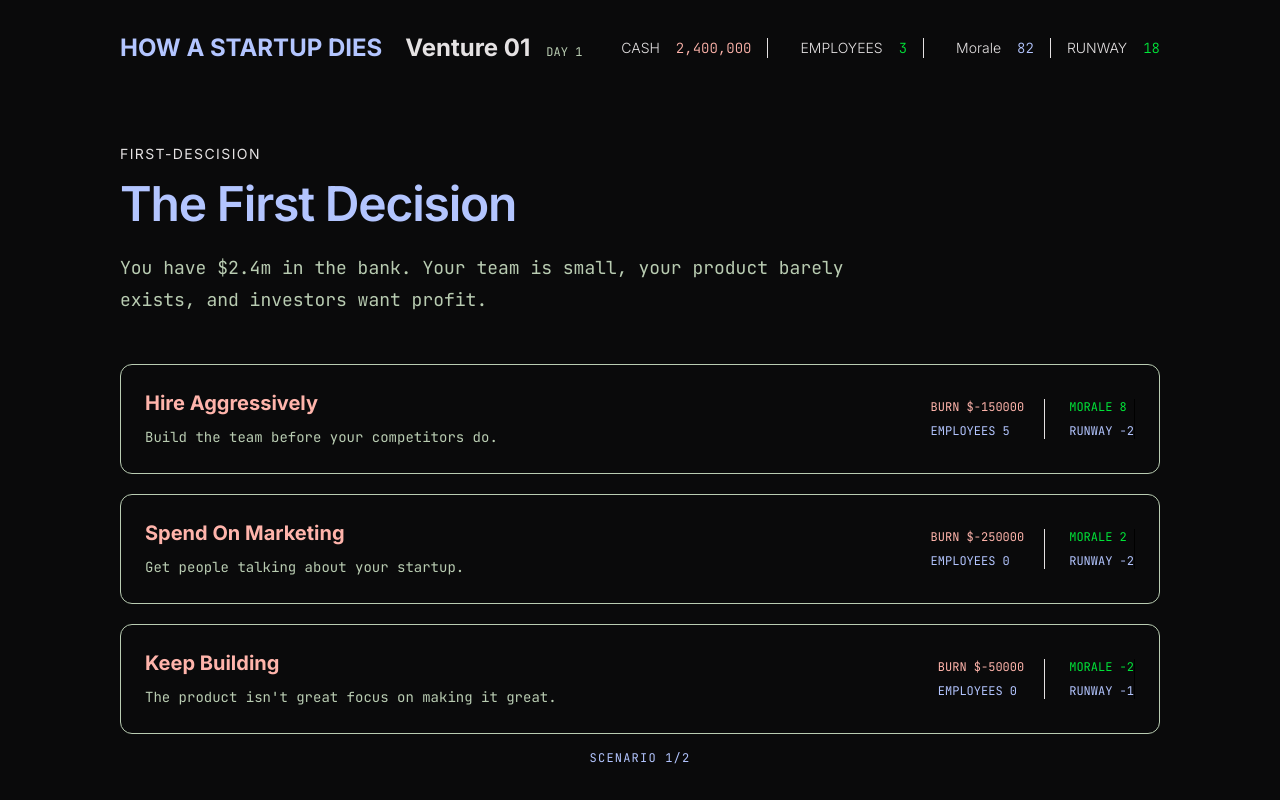
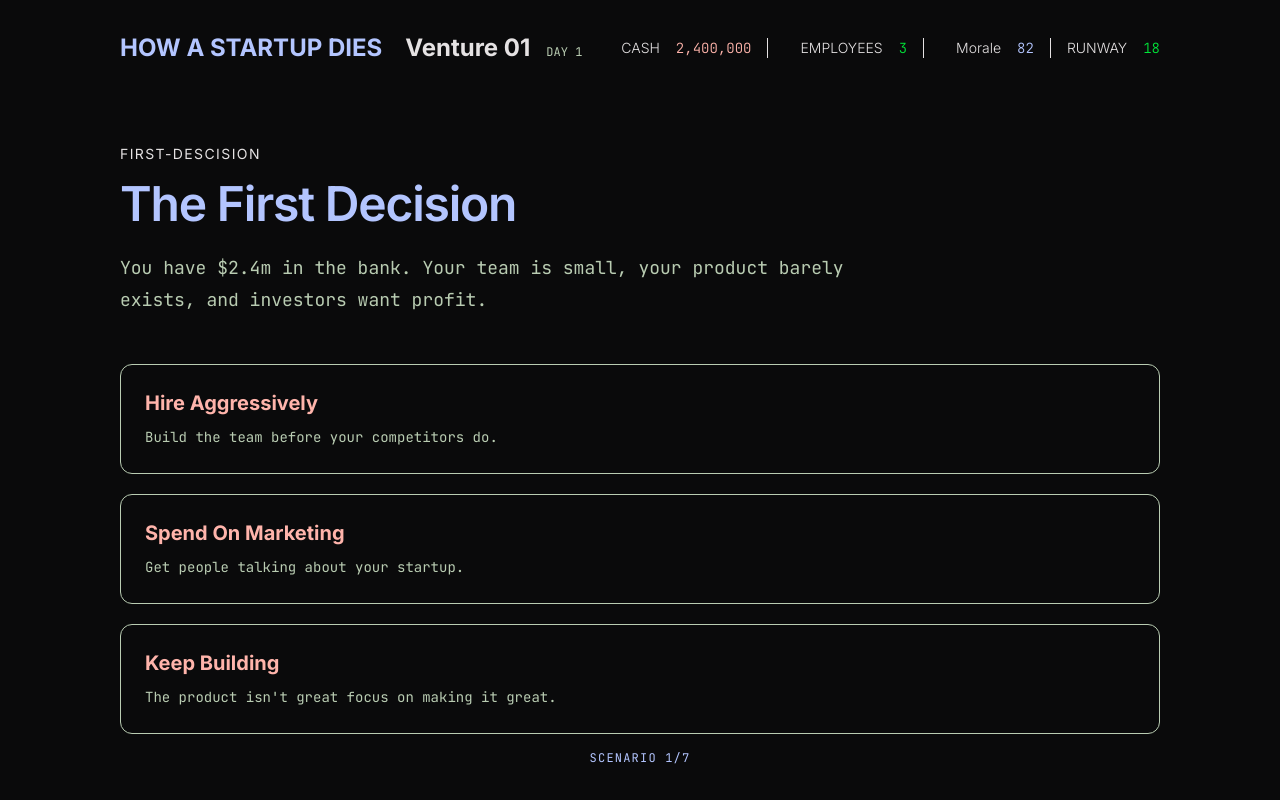
Before and after one commit to akshansh-kakkkar/How-a-startup-dies, a Next.js app: page / in a window 1280 px wide. Built offline with nearby package versions, Linux system fonts and the light colour scheme.

Commit message:
feat:done with the main functionality of the applicatio

```diff
--- a/app/components/Beginning.tsx
+++ b/app/components/Beginning.tsx
@@ -15,9 +15,9 @@ export default function Beginning(){
     const scenario = scenarios[currentScenario]
     return(
         <div className="mt-20 max-w-3xl  mx-24">
-            <p className={`text-sm uppercase tracking-widest text-[#E5E2E3] ${inter.className}`}>{scenario.id}</p>
-            <h2 className={`mt-4 text-5xl font-semibold tracking-tight text-[#B3C5FF] ${inter.className}`}>{scenario.title}</h2>
-            <p className={`${jetBrainsMono.className} mt-6 text-lg leading-8 text-[#B9CCB2]`}>{scenario.description}</p>
+            <p className={`text-sm uppercase tracking-widest text-[#E5E2E3] ${inter.className}`}>{scenario?.id}</p>
+            <h2 className={`mt-4 text-5xl font-semibold tracking-tight text-[#B3C5FF] ${inter.className}`}>{scenario?.title}</h2>
+            <p className={`${jetBrainsMono.className} mt-6 text-lg leading-8 text-[#B9CCB2]`}>{scenario?.description}</p>
         </div>
     )
 }
--- a/app/components/Choices.tsx
+++ b/app/components/Choices.tsx
@@ -4,7 +4,7 @@ import { scenarios } from '../game/scenario';
 import { useState } from "react";
 import { useGameStore } from '../store/GameStore';
 import DecisionMade from "./DecisionMade";
-import getNextScenario from "../game/engine";
+import GameOver from "./GameOver";
 const inter = Inter({
     subsets: ['latin']
 })
@@ -18,12 +18,9 @@ export default function Choices() {
     const scenario = scenarios[currentScenario];
     const gameState = useGameStore((state) => state.gameState);
     const applyEffects = useGameStore((state) => state.applyEffects);
-
-
+    const restartGame = useGameStore((state)=>state.restartGame)
     if (!scenario) {
-        return (
-            <div>You have reached the end of chapter</div>
-        )
+        return <GameOver onRestart={restartGame} />
     }
     const selectedChoiceData = scenario.choices.find(
         (choice) => choice.id === selectedChoice
@@ -49,7 +46,7 @@ export default function Choices() {
                                 </h3>
                                 <p className={`${jetBrainsMono.className} mt-2 text-sm leading-6 text-[#B9CCB2]`}>{choice.description}</p>
                             </div>
-                            <div className={`text-xs flex gap-6 uppercase ${jetBrainsMono.className}`}>
+                            <div className={`text-xs hidden flex gap-6 uppercase ${jetBrainsMono.className}`}>
                                 <div className="border-r border-[#E5E2E3] pr-5 flex flex-col gap-2 ">
                                     <p className="text-[#FFB4AB]">Burn ${choice.effects.cash}</p>
                                     <p className="text-[#B3C5FF]">Employees {choice.effects.employee}</p>
@@ -66,11 +63,12 @@ export default function Choices() {
             {
                 selectedChoiceData && (
                     <DecisionMade choice={selectedChoiceData} onNext={() => {
-                        const next = getNextScenario(currentScenario, gameState);
                         setSelectedChoice(null);
-                        if (next !== null) {
-                            nextScenario(next);
+                        if (currentScenario === scenarios.length - 1) {
+                            nextScenario();
+                            return;
                         }
+                        nextScenario();
                     }} />
                 )
             }
--- a/app/components/DecisionMade.tsx
+++ b/app/components/DecisionMade.tsx
@@ -33,10 +33,10 @@ export default function DecisionMade({
             <div className={`mt-4 border-[#E5E2E3] border-t w-150`} />
             <div className={`flex  mt-4  uppercase text-sm ${jetBrainsMono.className} items-center text-center ${choice.effects.cash > 0  ? "text-[#00E639]" : "text-[#FFB4AB]"} `}>
 
-                <p className="w-28 text-left">Cash($)</p>
+                <p className="w-28 text-left">Cash</p>
                 <p className="w-28 text-left">
                     {choice.effects.cash > 0 ? "+" : ""}
-                    {choice.effects.cash.toLocaleString()}
+                    ${choice.effects.cash.toLocaleString()}
                 </p>
             </div>
             <div className={`flex uppercase mt-2 text-sm ${jetBrainsMono.className} items-center text-center ${choice.effects.employee > 0  ? "text-[#00E639]" : "text-[#FFB4AB]"} `}>
--- /dev/null
+++ b/app/components/GameOver.tsx
@@ -0,0 +1,28 @@
+import { RotateCcw } from "lucide-react";
+import { Inter, JetBrains_Mono } from "next/font/google"
+
+const inter = Inter({
+    subsets: ['latin']
+})
+
+const jetBrainsMono = JetBrains_Mono({
+    subsets: ['latin']
+})
+type GameOverProps = {
+    onRestart: () => void;
+}
+export default function GameOver({ onRestart }: GameOverProps) {
+    return (
+        <div className="fixed inset-0 z-50 gap-8 flex flex-col items-center justify-center text-center bg-black/70 backdrop-blur-sm">
+            <p className={`${jetBrainsMono.className} text-[#00E639] text-2xl font-bold`}>Day 180</p>
+            <h1 className={`text-2xl ${inter.className} text-[#00E639] font-bold`}>Your Startup Died</h1>
+            <p className={`text-mdA text-[#00E639] ${jetBrainsMono.className} `}>Congratulations. You successfully turned $2.4M into a very expensive learning experience.</p>
+            <div className="z-500">
+                <video src={'/Explosion.mp4'} autoPlay loop muted width={500} height={500} className="rounded-lg" />
+            </div>
+            <button className="absolute bottom-12 bg-[#B3C5FF] p-2 text-black rounded-full cursor-pointer hover:scale-[115%] transition-all duration-300" onClick={onRestart}>
+                <RotateCcw />
+            </button>
+        </div>
+    )
+}
--- a/app/components/Navbar.tsx
+++ b/app/components/Navbar.tsx
@@ -12,7 +12,7 @@ const jetBrainsMono = JetBrains_Mono({
 export default function Navbar() {
     const gameState = useGameStore((state) => state.gameState)
     const currentScenario = useGameStore((state) => state.currentScenario);
-    const day = scenarios[currentScenario].day;
+    const day = scenarios[currentScenario]?.day;
     return (
         <div className="flex items-center justify-between px-24">
             <div className={`${inter.className} text-2xl font-bold text-[#B3C5FF] uppercase`}>
--- a/app/components/progressIndicator.tsx
+++ b/app/components/progressIndicator.tsx
@@ -8,6 +8,9 @@ const jetBrainsMono = JetBrains_Mono({
 })
 export default function ProgressIndicator(){
     const currentScenario = useGameStore((state)=>state.currentScenario);
+    if(currentScenario>= scenarios.length){
+        return null;
+    }
     return(
         <p className={`${jetBrainsMono.className} text-[#B3C5FF] text-xs uppercase tracking-widest w-full flex justify-center items-center mt-4 `}>
            Scenario {currentScenario + 1}/{scenarios.length}
--- a/app/game/engine.ts
+++ b/app/game/engine.ts
@@ -1,17 +1,17 @@
-import { scenarios } from './scenario';
-import { GameState } from './types';
-export default function getNextScenario(
-    currentScenario: number,
-    gameState: GameState) {
-    for (
-        let index = currentScenario + 1;
-        index <scenarios.length;
-        index++
-        ) {
-        if (scenarios[index].condition(gameState)) {
+// import { scenarios } from './scenario';
+// import { GameState } from './types';
+// export default function getNextScenario(
+//     currentScenario: number,
+//     gameState: GameState) {
+//     for (
+//         let index = currentScenario + 1;
+//         index <scenarios.length;
+//         index++
+//         ) {
+//         if (scenarios[index].condition(gameState)) {
 
-            return index;
-        }
-    }
-    return null;
-}
+//             return index;
+//         }
+//     }
+//     return null;
+// }
--- a/app/game/scenario.ts
+++ b/app/game/scenario.ts
@@ -1,87 +1,292 @@
+import { title } from "process"
 import { GameState } from "./types"
 export const scenarios = [
     {
-        id : "first-descision",
-        day : 1,
-        title : "The First Decision",
-        description : "You have $2.4m in the bank. Your team is small, your product barely exists, and investors want profit.",
-        condition : (state : GameState)=>true,
-        choices : [
+        id: "first-descision",
+        day: 1,
+        title: "The First Decision",
+        description: "You have $2.4m in the bank. Your team is small, your product barely exists, and investors want profit.",
+        choices: [
             {
-                id : "hire",
-                title : "Hire aggressively",
-                description : "Build the team before your competitors do.",
-                effects : {
-                    cash : -150000,
-                    employee : 5,
-                    morale : 8,
-                    runway : -2,
+                id: "hire",
+                title: "Hire aggressively",
+                description: "Build the team before your competitors do.",
+                effects: {
+                    cash: -150000,
+                    employee: 5,
+                    morale: 8,
+                    runway: -2,
                 }
             },
             {
-                id : "marketing",
-                title : "Spend on Marketing",
-                description : "Get people talking about your startup.",
-                effects : {
-                    cash : -250000,
-                    employee : 0,
-                    morale : 2,
-                    runway : -2
+                id: "marketing",
+                title: "Spend on Marketing",
+                description: "Get people talking about your startup.",
+                effects: {
+                    cash: -250000,
+                    employee: 0,
+                    morale: 2,
+                    runway: -2
                 }
             },
             {
-                id : "product",
-                title : "Keep Building",
-                description : "The product isn't great focus on making it great.",
-                effects : {
-                    cash : -50000,
-                    employee : 0,
-                    morale : -2,
-                    runway :-1
+                id: "product",
+                title: "Keep Building",
+                description: "The product isn't great focus on making it great.",
+                effects: {
+                    cash: -50000,
+                    employee: 0,
+                    morale: -2,
+                    runway: -1
                 }
             }
         ]
     },
     {
-        id : "first-hire",
-        day : 30,
-        title : "The Team Is Growing",
-        description : "Your team has grown quickly. Everyone is excited but your monthly expenses are climbing.",
-        condition : (state : GameState)=> true,
-        choices : [
+        id: "first-hire",
+        day: 30,
+        title: "The Team Is Growing",
+        description: "Your team has grown quickly. Everyone is excited but your monthly expenses are climbing.",
+        choices: [
             {
-                id : "office",
-                title : "Rent a fance office",
-                description : "A great workspace will attract even more clients.",
-                effects : {
-                    cash : -120000,
-                    employee : 0,
-                    morale : 8,
-                    runway : -1
+                id: "office",
+                title: "Rent a fancy office",
+                description: "A great workspace will attract even more clients.",
+                effects: {
+                    cash: -120000,
+                    employee: 0,
+                    morale: 8,
+                    runway: -1
                 }
             },
             {
-                id : "hire-more",
-                title : "Hire even more people",
-                description : "More engineers means we can build faster.",
-                effects : {
-                    cash : -200000,
-                    employee : 4,
-                    morale : 4,
-                    runway : -2,
+                id: "hire-more",
+                title: "Hire even more people",
+                description: "More engineers means we can build faster.",
+                effects: {
+                    cash: -200000,
+                    employee: 4,
+                    morale: 4,
+                    runway: -2,
                 }
             },
-                {
-                    id : "cut-costs",
-                    title : "Cut Some Expenses",
-                    description : "Keep the company lean while you figure things out.",
-                    effects : {
-                        cash : 50000,
-                        employee : -1,
-                        morale : -10,
-                        runway : 2
-                    }
+            {
+                id: "cut-costs",
+                title: "Cut Some Expenses",
+                description: "Keep the company lean while you figure things out.",
+                effects: {
+                    cash: 50000,
+                    employee: -1,
+                    morale: -10,
+                    runway: 2
+                }
+            },
+        ]
+    },
+    {
+        id: "product-pressure",
+        day: 60,
+        title: "Everyone Wants a Roadmap",
+        description: "The team is growing, but nobody knows what to build next. Your investors want profit and engineers want direction.",
+        choices: [
+            {
+                id: "build-everything",
+                title: "Build everything",
+                description: "Give every team the resources they need and figure it out later.",
+                effects: {
+                    cash: -180000,
+                    employee: 0,
+                    morale: 6,
+                    runway: -2,
                 },
+            },
+            {
+                id: "hire-engineers",
+                title: "Hire Engineers",
+                description: "Bring in someone who can turn the chaos into a roadmap.",
+                effects: {
+                    cash: -100000,
+                    employee: 1,
+                    morale: 4,
+                    runway: 1,
+                }
+            },
+            {
+                id: "cut-features",
+                title: "Cut Half the Roadmap",
+                description: "Pick one thing and force everyone to focus on it.",
+                effects: {
+                    cash: -20000,
+                    employee: 0,
+                    morale: -8,
+                    runway: 1
+                }
+            }
+        ]
+    },
+    {
+        id: "investor-meeting",
+        title: "The Investor Meeting",
+        day: 90,
+        description: "Your investors want to know why you have spent millions of dollars and still don't have a product people actually want.",
+        choices: [
+            {
+                id: "lie",
+                title: "Tell them everything is fine",
+                description: "Confidence is the key. Surely nobody will notice",
+                effects: {
+                    cash: 0,
+                    employee: 0,
+                    morale: 5,
+                    runway: 0,
+                },
+            },
+            {
+                id: "blame",
+                title: "Blame the Market",
+                description: "It isn't your fault. The market doesn't simply understand you are genius.",
+                effects: {
+                    cash: 0,
+                    employee: 0,
+                    morale: -5,
+                    runway: 0
+                }
+            },
+            {
+                id: "raise",
+                title: "Ask for Money",
+                description: "If 2.4M wasn't enough, maybe another 5M will fix everything.",
+                effects: {
+                    cash: 5000000,
+                    employee: 2,
+                    morale: 5,
+                    runway: 6,
+                }
+            }
+        ]
+    },
+    {
+        id: "growth-at-all-costs",
+        day: 120,
+        title: "Growth Is Everything",
+        description: "Your investors are obsessed with the growth. Nobody knows what the number means anymore, but they keep going up. So everyone is happy!",
+        choices: [
+            {
+                id: "free-product",
+                title: "Make Everything Free",
+                description: "Users love free stuff. We will figure out the revenue later.",
+                effects: {
+                    cash: -300000,
+                    employee: 0,
+                    morale: 8,
+                    runway: -3,
+                }
+            },
+            {
+                id: "growth-team",
+                title: "Hire a Growth team",
+                description: "Hire twelve people whose job is  to make the graph go up and to the right.",
+                effects: {
+                    cash: -400000,
+                    employee: 12,
+                    morale: 3,
+                    runway: -4,
+                }
+            },
+            {
+                id: "fake-growth",
+                title: "Pretend to be in profit",
+                description: "Techinically, if you count things differently, growth is encridible.",
+                effects: {
+                    cash: 0,
+                    employee: 0,
+                    morale: -5,
+                    runway: 0,
+                },
+            }
+        ]
+    },
+    {
+        id: "employee-revolt",
+        day: 150,
+        title: "People Are Leaving",
+        description: "Three engineers resigned this morning. HR says morale is low. Your solution is to schedule a meeting about morale.",
+        choices: [
+            {
+                id: "pizza",
+                title: "Order more pizza",
+                description: "Nothing says company culture like free pizza at 11 PM.",
+                effects: {
+                    cash: -25000,
+                    employee: -1,
+                    morale: 8,
+                    runway: -1,
+                }
+            },
+            {
+                id: "retreat",
+                title: "Organise a company retreat",
+                description: "Take everyone somewhere expensive and pretend the problems dont exist.",
+                effects: {
+                    cash: -150000,
+                    employee: -2,
+                    morale: 12,
+                    runway: -2,
+                }
+            },
+            {
+                id: "ignore",
+                title: "Ignore It",
+                description: "If nobody talks about the problem, technically there isn't one.",
+                effects: {
+                    cash: 0,
+                    employee: -4,
+                    morale: -20,
+                    runway: 0,
+                }
+            },
+
+        ]
+    },
+    {
+        id: "the-end",
+        day: 180,
+        title: "The Board Meeting",
+        description: "The board has called the emergency meeting. Nobody knows where the money went and CEO has stopped replying on slack.",
+        choices: [
+            {
+                id: "fundraise",
+                title: "Raise Another Round",
+                description: "You confidently ask investor for another 20M dollars despite having no plan",
+                effects: {
+                    cash: 0,
+                    employee: -2,
+                    morale: -20,
+                    runway: 5,
+                }
+            },
+            {
+                id: "give-up",
+                title: "Accept the Reality",
+                description: "Maybe the real startup was the friends you made along the way",
+                effects: {
+                    cash: 0,
+                    employee: -10,
+                    morale: -30,
+                    runway: -10,
+                }
+            },
+            {
+                id: "file-bankruptcy",
+                title: "File Bankcruptcy",
+                description: "Atleast you will get a food, clothes, and place to live in the jail.",
+                effects: {
+                    cash: -400000,
+                    employee: -12,
+                    morale: -30,
+                    runway: -10,
+                }
+            }
         ]
     }
 ]
--- a/app/game/types.ts
+++ b/app/game/types.ts
@@ -2,5 +2,5 @@ export type GameState = {
     cash : number;
     employee : number;
     morale : number;
-    runway : number
+    runway : number;
 }
--- a/app/store/GameStore.ts
+++ b/app/store/GameStore.ts
@@ -6,7 +6,8 @@ type GameStore = {
     gameState : GameState;
     currentScenario : number;
     applyEffects : (effects : Partial<GameState>) => void;
-    nextScenario : (scenario: number)=>void;
+    nextScenario : ()=>void;
+    restartGame : ()=> void;
 }
 export const useGameStore = create<GameStore>((set)=>({
     gameState : {
@@ -25,10 +26,21 @@ export const useGameStore = create<GameStore>((set)=>({
             runway : state.gameState.runway + (effects.runway ?? 0),
         }
     })),
-    nextScenario : (scenario)=>{
+    nextScenario : ()=>{
+        set((state)=>({
+            currentScenario : state.currentScenario + 1,
+        }))
+    },
+    getCurrentScenarios : ()=>(state : GameStore)=> scenarios[state.currentScenario],
+    restartGame : ()=>{
         set({
-            currentScenario : scenario
-        })
-    },
-    getCurrentScenarios : ()=>(state : GameStore)=> scenarios[state.currentScenario]
+            gameState :{
+                cash : 2_400_000,
+                employee : 3,
+                morale : 82,
+                runway : 18
+            },
+            currentScenario : 0
+        });
+    }
 }))
```
Also changed, not shown: 1 other file (tests, documents, lock files or other folders).
